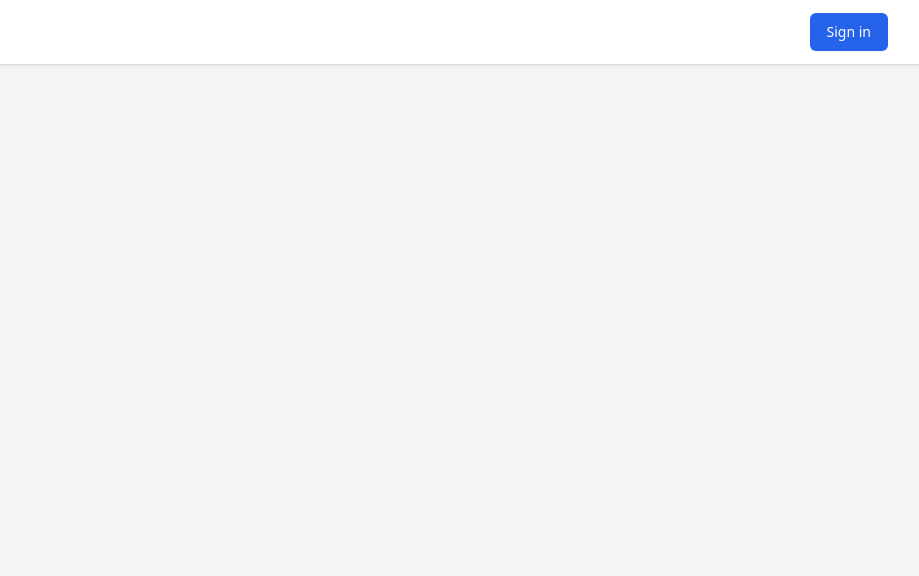
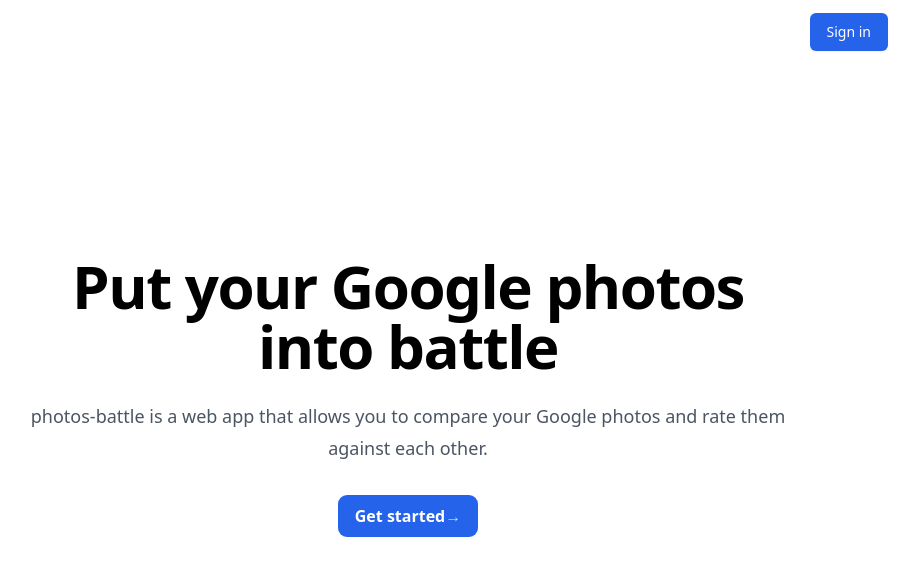
Before and after one commit to peppapighs/photos-battle, a Next.js app: page / in a window 1280 px wide. Shown: the top 576 px of the page, without its empty margins (232-1151 px from the left). Built offline with nearby package versions, Linux system fonts and the light colour scheme; no server answers.

Commit message:
:lipstick: add landing page

```diff
--- /dev/null
+++ b/components/Landing.tsx
@@ -0,0 +1,30 @@
+import { signIn } from 'next-auth/react'
+
+export default function Landing() {
+  return (
+    <div className="relative flex-1 bg-white px-6 lg:px-8">
+      <div className="mx-auto max-w-3xl pt-20 pb-32 sm:pt-48 sm:pb-40">
+        <h1 className="text-4xl font-bold tracking-tight sm:text-center sm:text-6xl">
+          Put your Google photos into battle
+        </h1>
+        <p className="mt-6 text-lg leading-8 text-gray-600 sm:text-center">
+          <span className="font-medium">photos-battle</span> is a web app that
+          allows you to compare your Google photos and rate them against each
+          other.
+        </p>
+        <div className="mt-8 flex sm:justify-center">
+          <a
+            href="#"
+            className="inline-block rounded-lg bg-blue-600 px-4 py-1.5 text-base font-semibold leading-7 text-white shadow-sm ring-1 ring-blue-600 transition hover:bg-blue-700 hover:ring-blue-700"
+            onClick={() => signIn('google')}
+          >
+            Get started
+            <span className="text-blue-200" aria-hidden="true">
+              &rarr;
+            </span>
+          </a>
+        </div>
+      </div>
+    </div>
+  )
+}
--- a/components/layout/Navbar.tsx
+++ b/components/layout/Navbar.tsx
@@ -2,6 +2,7 @@ import { Fragment } from 'react'
 
 import Image from 'next/image'
 import Link from 'next/link'
+import { useRouter } from 'next/router'
 
 import { Disclosure, Menu, Transition } from '@headlessui/react'
 import { Bars3Icon, XMarkIcon } from '@heroicons/react/24/outline'
@@ -10,10 +11,17 @@ import { signIn, signOut, useSession } from 'next-auth/react'
 import classNames from 'lib/classNames'
 
 export default function Navbar() {
+  const { asPath } = useRouter()
   const { status, data: session } = useSession()
 
   return (
-    <Disclosure as="nav" className="bg-white shadow">
+    <Disclosure
+      as="nav"
+      className={classNames(
+        'bg-white',
+        status === 'unauthenticated' && asPath === '/' ? '' : 'shadow'
+      )}
+    >
       {({ open }) => (
         <>
           <div className="mx-auto max-w-5xl px-4 sm:px-6 lg:px-8">
--- a/pages/index.tsx
+++ b/pages/index.tsx
@@ -1,15 +1,20 @@
 import Head from 'next/head'
 
+import { useSession } from 'next-auth/react'
+
+import Landing from 'components/Landing'
 import PageLayout from 'components/layout/PageLayout'
 
 export default function Home() {
+  const { status } = useSession()
+
   return (
     <>
       <Head>
         <title>Home • photos-battle</title>
       </Head>
       <PageLayout>
-        <></>
+        {status === 'unauthenticated' ? <Landing /> : <></>}
       </PageLayout>
     </>
   )
```
